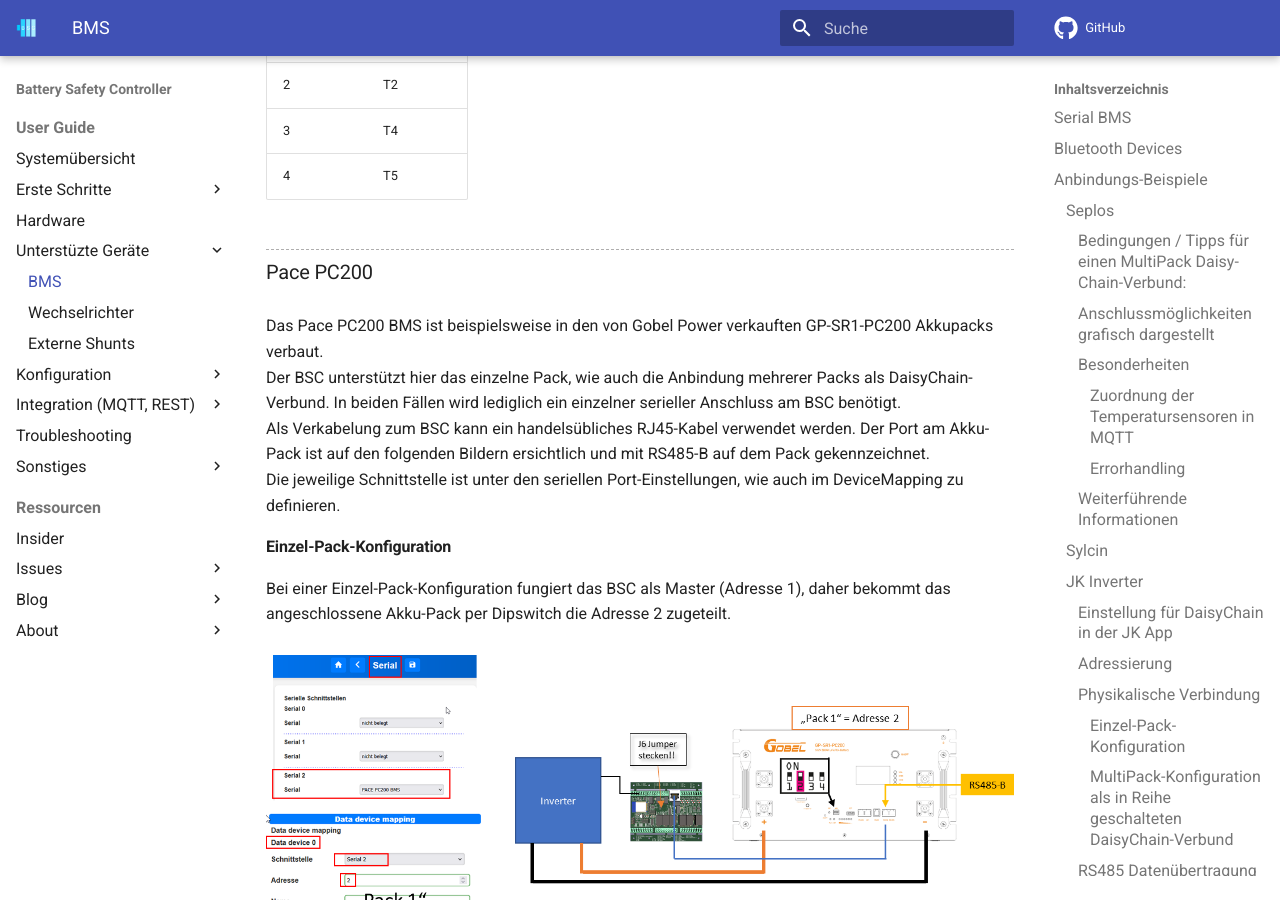
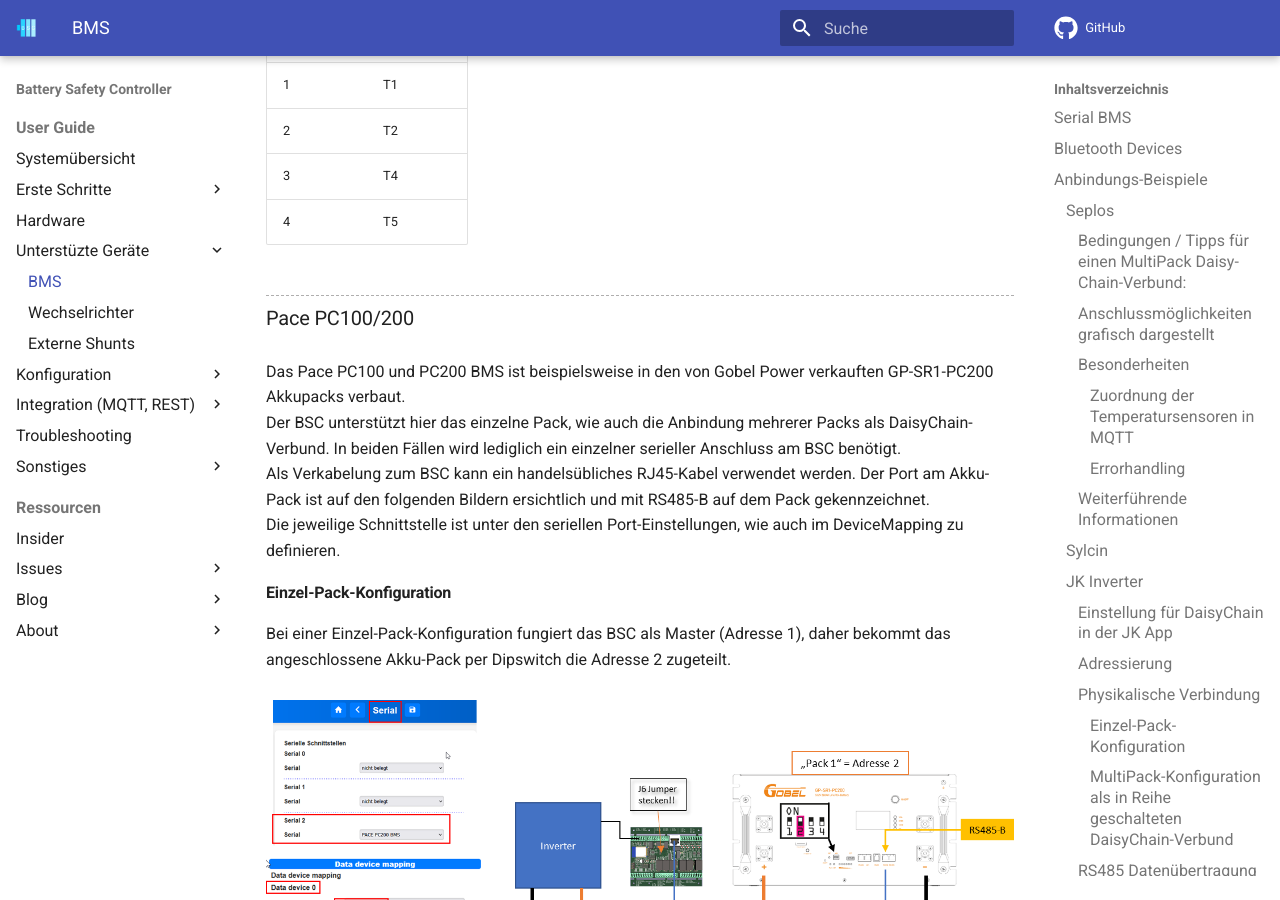
Before and after one commit to bsc-org/bsc, an MkDocs documentation site: the page built from docs/devices/bms.md, in a window 1280 px wide and 900 px high, scrolled down 8270 px. Built offline with MkDocs 1.6.1 and Material for MkDocs 9.7.7, drawn with Linux system fonts in a browser that asks for light colours; comment, search, counter and statistics services are not loaded; some of the changed text lies outside the part shown.

Commit message:
Pace PC100 ist kompatibel anzusteuern wie PC200

```diff
--- a/docs/devices/bms.md
+++ b/docs/devices/bms.md
@@ -28,6 +28,7 @@
 | **Gobel** |
 | GP-SR1-RN150 |  | | ? | ? |
 | [GP-SR1-PC200](#pace-pc200) |  | |  2 / 2 | 2 / 2 | RS485B |
+| [GP-SR3-PC100](#pace-pc100/200) |  | |  2 / 2 | 2 / 2 | RS485B |
 | **DALY Smart BMS** |
 | BMS-*A |  | |  |  |  Single device extension |
 
@@ -159,9 +160,9 @@
 | 3 | T4 |
 | 4 | T5 |
 
-### Pace PC200
+### Pace PC100/200
 
-Das Pace PC200 BMS ist beispielsweise in den von Gobel Power verkauften GP-SR1-PC200 Akkupacks verbaut.
+Das Pace PC100 und PC200 BMS ist beispielsweise in den von Gobel Power verkauften GP-SR1-PC200 Akkupacks verbaut.
 Der BSC unterstützt hier das einzelne Pack, wie auch die Anbindung mehrerer Packs als DaisyChain-Verbund. In beiden Fällen wird lediglich ein einzelner serieller Anschluss am BSC benötigt.
 Als Verkabelung zum BSC kann ein handelsübliches RJ45-Kabel verwendet werden. Der Port am Akku-Pack ist auf den folgenden Bildern ersichtlich und mit RS485-B auf dem Pack gekennzeichnet.
 Die jeweilige Schnittstelle ist unter den seriellen Port-Einstellungen, wie auch im DeviceMapping zu definieren.
```
